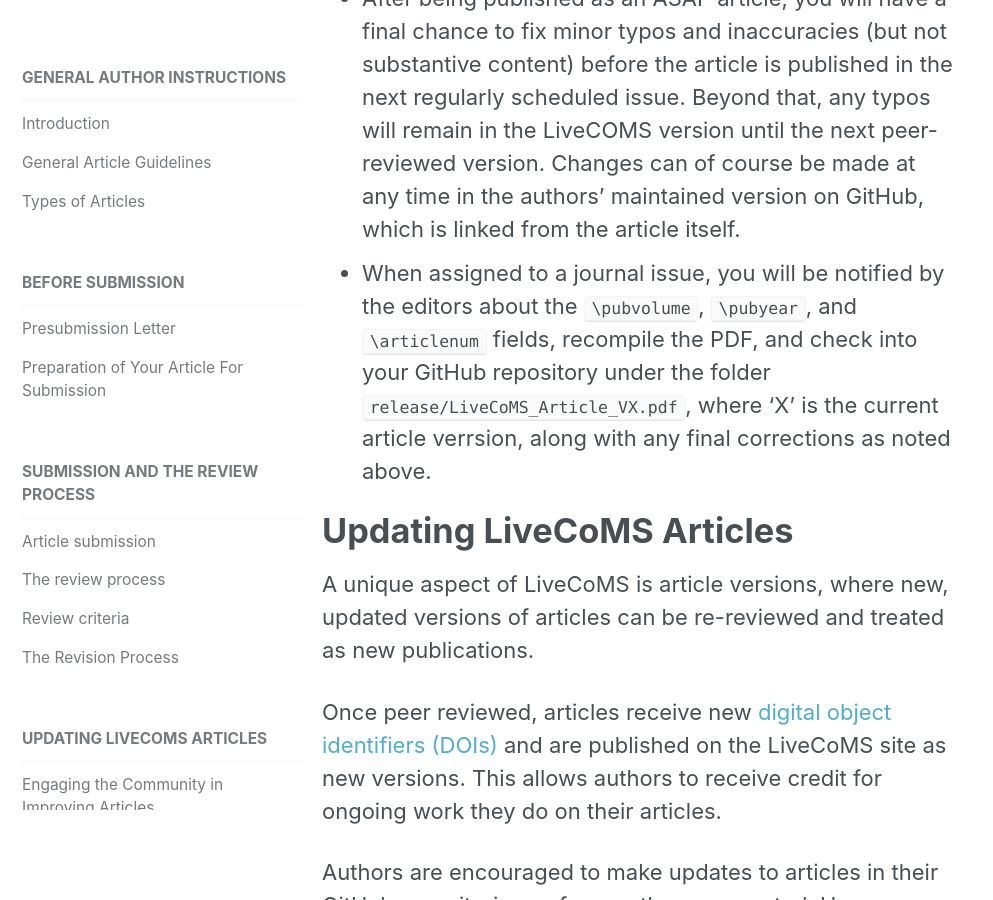
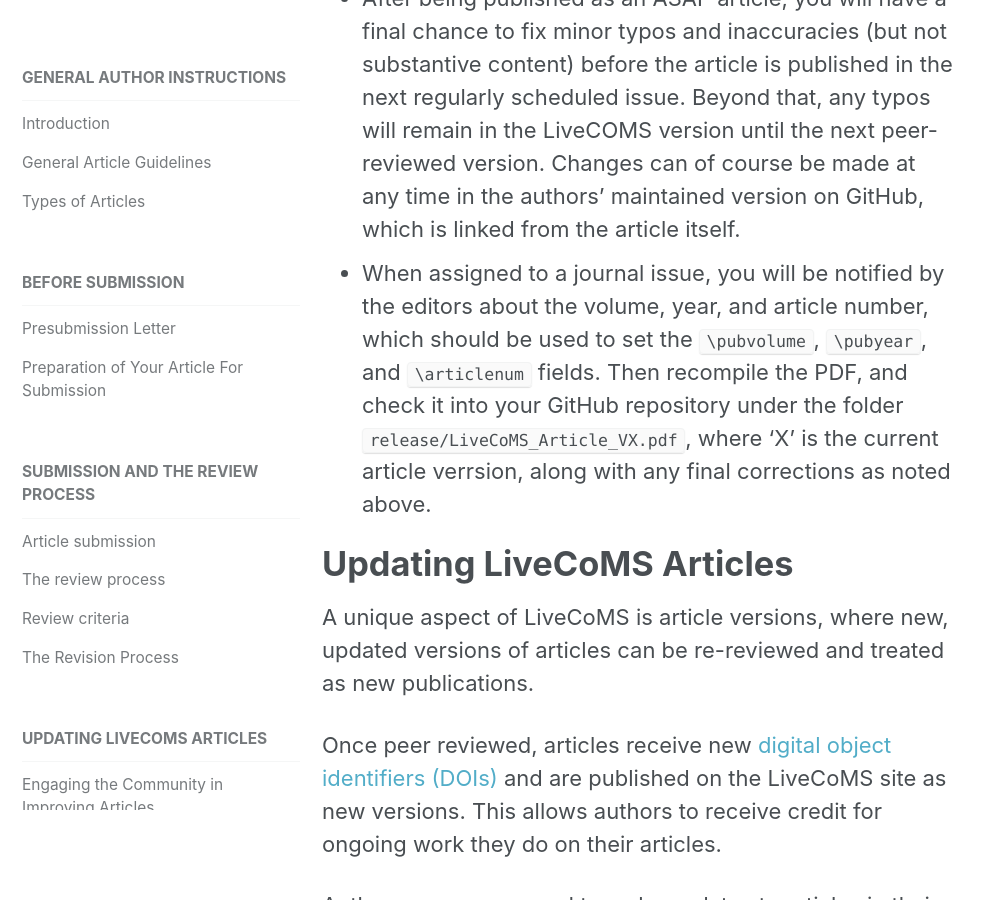
Before and after one commit to livecomsjournal/livecomsjournal.github.io, a Jekyll site: the page built from _author_instructions/01_policies.md, in a window 1280 px wide and 900 px high, scrolled down 14659 px. Shown: the whole window, without its empty margins (0-993 px from the left). Built offline with Jekyll 4.4.1, drawn with Linux system fonts in a browser that asks for light colours.

Commit message:
another quick typo fix.

```diff
--- a/_author_instructions/01_policies.md
+++ b/_author_instructions/01_policies.md
@@ -213,7 +213,7 @@
 - Enable the LiveCoMS footer by including the `pubversion` class option in the document preamble, fill in the `\datereceived`, `\dateaccepted`, and `\pubDOI` fields, which the managing editor will provide after the Metadata is verified to be correct. You should make the PDF accessible on the GitHub repository as `release/LiveCoMS_Article_VX.pdf`, where 'X' is the current article verrsion. The related header image should be at least 1200 pixels wide and in `.jpg` format, and should be available on the GitHub repository as `release/header_VX.jpg`, where again 'X' is the current article version, and notify the editor when this has been done.
 - Provide the editor who managed the article a "lede", a 30 word summary of the article that will accompany the article in social media posts.
 - After being published as an ASAP article, you will have a final chance to fix minor typos and inaccuracies (but not substantive content) before the article is published in the next regularly scheduled issue.  Beyond that, any typos will remain in the LiveCOMS version until the next peer-reviewed version.  Changes can of course be made at any time in the authors’ maintained version on GitHub, which is linked from the article itself.
-- When assigned to a journal issue, you will be notified by the editors about the `\pubvolume`, `\pubyear`, and `\articlenum` fields, recompile the PDF, and check into your GitHub repository under the folder `release/LiveCoMS_Article_VX.pdf`, where 'X' is the current article verrsion, along with any final corrections as noted above.
+- When assigned to a journal issue, you will be notified by the editors about the volume, year, and article number, which should be used to set the `\pubvolume`, `\pubyear`, and `\articlenum` fields. Then recompile the PDF, and check it into your GitHub repository under the folder `release/LiveCoMS_Article_VX.pdf`, where 'X' is the current article verrsion, along with any final corrections as noted above.
 
 
 # Updating LiveCoMS Articles
```
